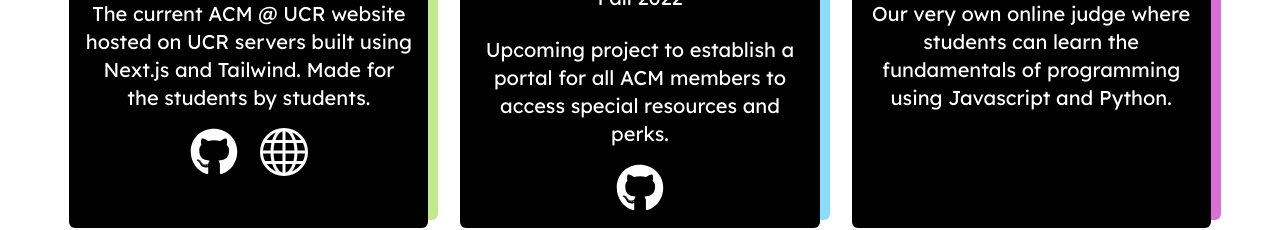
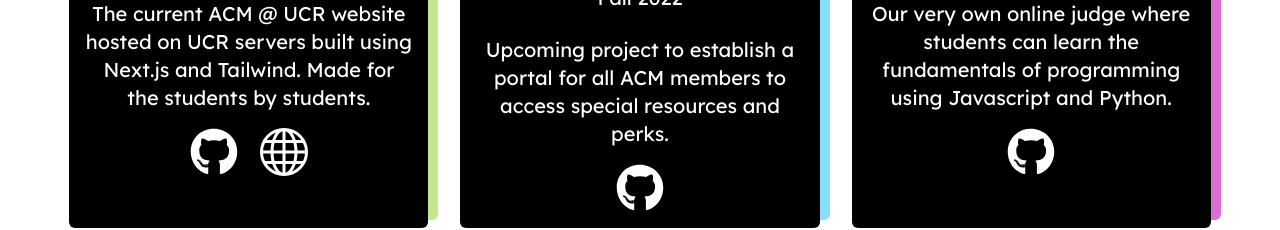
Before and after one commit to acm-ucr/acm-hydra, a Next.js app: page / in a window 1280 px wide. Shown: the part 2780-3010 px from the top of the page. Built offline with nearby package versions, Linux system fonts and the light colour scheme; no server answers.

Commit message:
added repo

```diff
--- a/components/data/Projects.js
+++ b/components/data/Projects.js
@@ -24,7 +24,7 @@ const Projects = [
 		timeline: "Winter 2023",
 		description:
 			"Our very own online judge where students can learn the fundamentals of programming using Javascript and Python.",
-		github: "",
+		github: "https://github.com/acm-ucr/bitByBIT",
 		deployed: "",
 		shadowcolor: "shadow-acm-purple",
 		titlecolor: "text-acm-purple",
```
